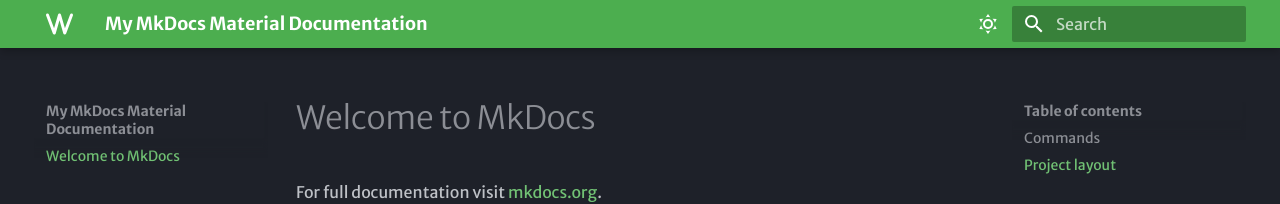
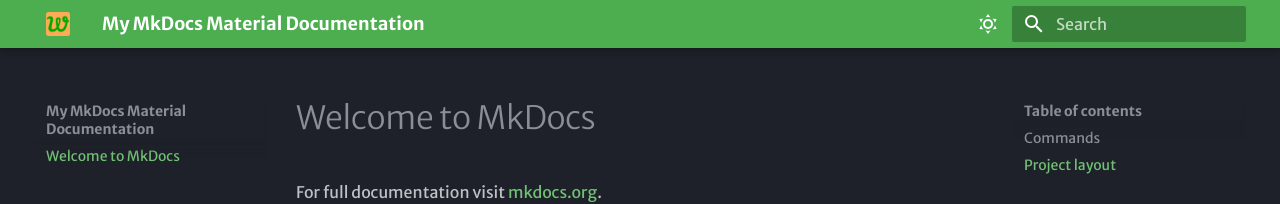
Before and after one commit to kikinovak/mkdocs-material-willett, an MkDocs documentation site: the page built from docs/index.md, in a window 1280 px wide. Shown: the top 204 px of the page. Built offline with MkDocs 1.6.1 and Material for MkDocs 9.7.7, drawn with Linux system fonts in a browser that asks for light colours; emoji names are drawn with the system emoji font; some web fonts are replaced.

Commit message:
Set logo to an image

```diff
--- a/mkdocs.yml
+++ b/mkdocs.yml
@@ -7,8 +7,7 @@
   font:
     text: Merriweather Sans
     code: Red Hat Mono
-  icon:
-    logo: fontawesome/solid/w
+  logo: assets/logo.png
   palette:
     # Dark Mode
     - scheme: slate
```
Also changed, not shown: docs/assets/logo.png (added).
